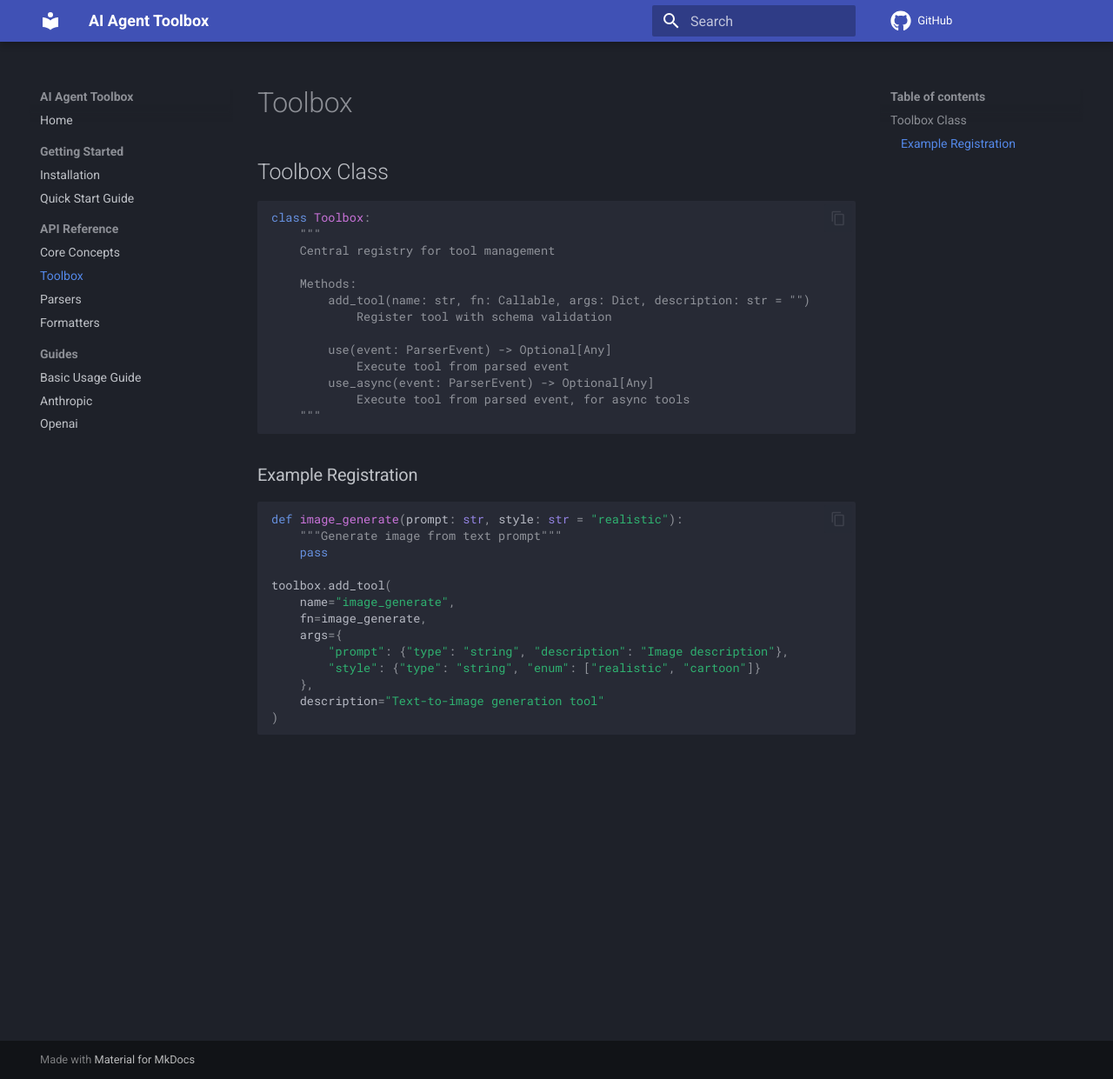
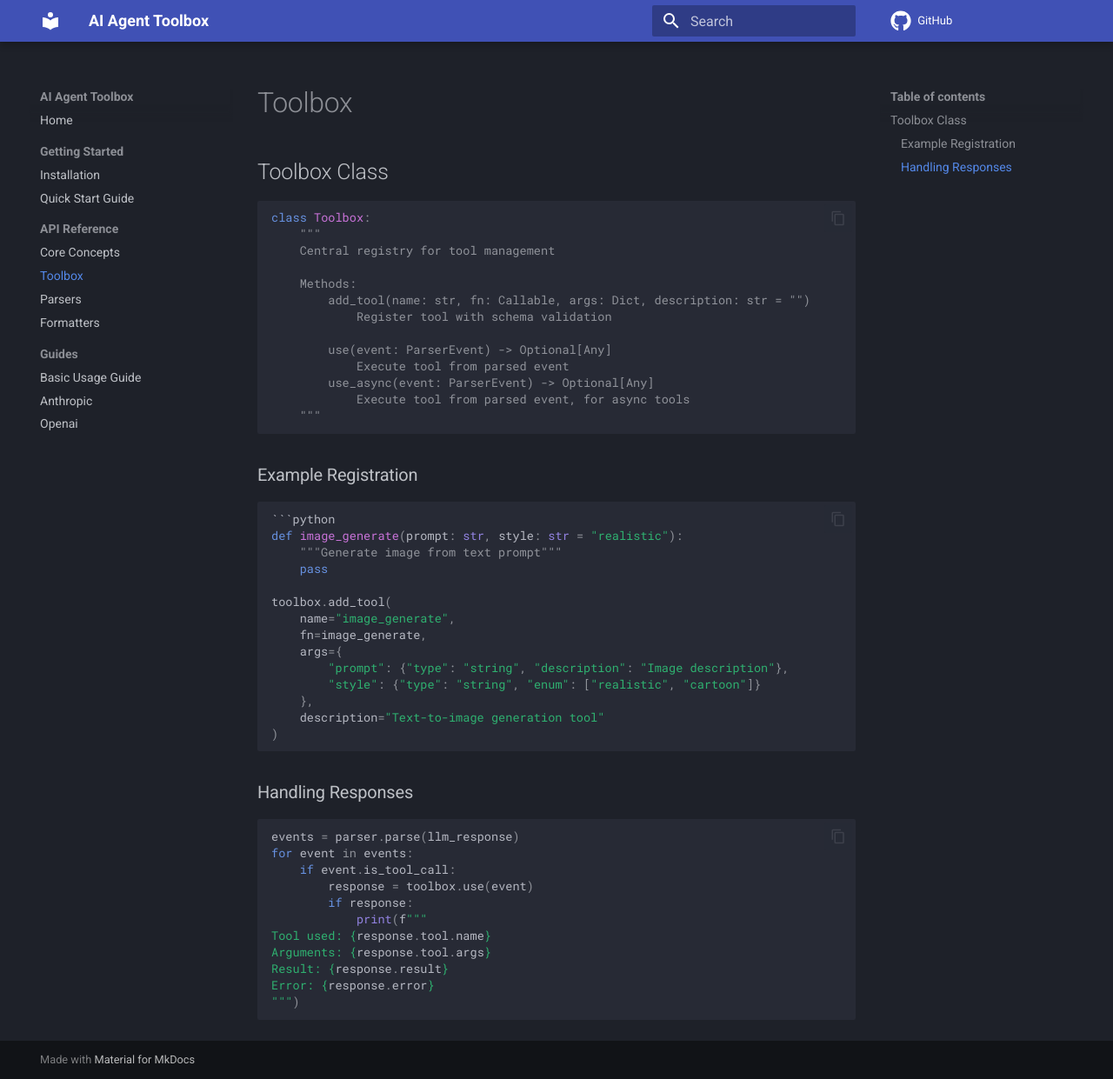
Before and after one commit to 255BITS/ai-agent-toolbox, an MkDocs documentation site: the page built from docs/api-reference/toolbox.md, in a window 1280 px wide and 1241 px high. Shown: the whole window at 87% size. Built offline with MkDocs 1.6.1 and Material for MkDocs 9.7.7, drawn with Linux system fonts in a browser that asks for light colours; comment, search, counter and statistics services are not loaded.

Commit message:
refactor toolresponse

````diff
--- a/docs/api-reference/toolbox.md
+++ b/docs/api-reference/toolbox.md
@@ -21,6 +21,7 @@ class Toolbox:
 ### Example Registration
 
 ```python
+```python
 def image_generate(prompt: str, style: str = "realistic"):
     """Generate image from text prompt"""
     pass
@@ -35,3 +36,19 @@ toolbox.add_tool(
     description="Text-to-image generation tool"
 )
 ```
+
+### Handling Responses
+
+```python
+events = parser.parse(llm_response)
+for event in events:
+    if event.is_tool_call:
+        response = toolbox.use(event)
+        if response:
+            print(f"""
+Tool used: {response.tool.name}
+Arguments: {response.tool.args}
+Result: {response.result}
+Error: {response.error}
+""")
+```
````
Also changed, not shown: docs/api-reference/core-concepts.md (+1 -0 lines), 3 other files.
